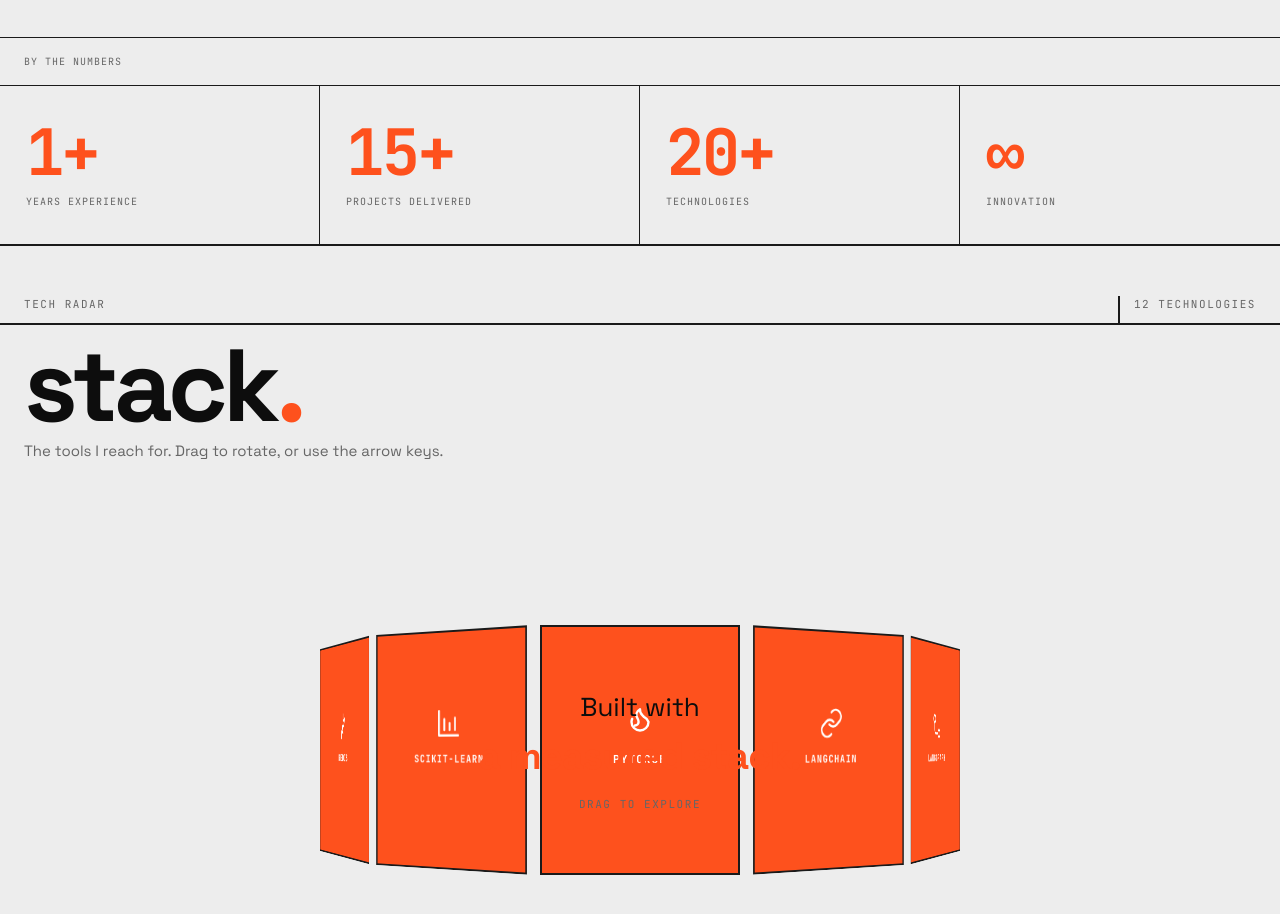
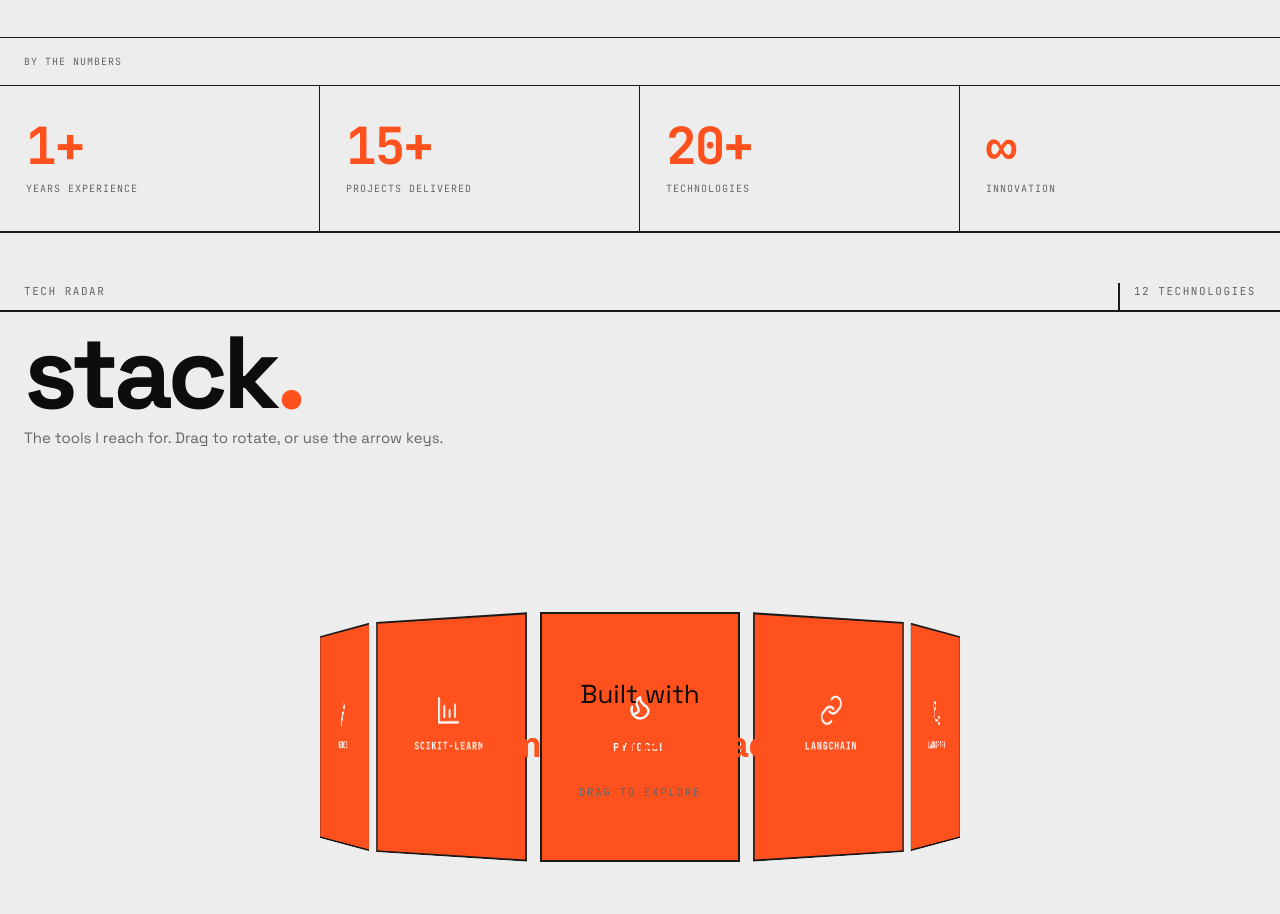
Before and after one commit to Aaryav1130/portfolio_av, a React (Vite) app: page / in a window 1280 px wide. Shown: the part 5000-5914 px from the top of the page. Built offline with nearby package versions, Linux system fonts and the light colour scheme.

Commit message:
style: reduce metric numbers font size slightly

```diff
--- a/preview.html
+++ b/preview.html
@@ -402,8 +402,8 @@ input, textarea { font: inherit; color: inherit; }
 .metrics { display: grid; grid-template-columns: repeat(4, 1fr); border-bottom: 1px solid var(--line); }
 .metric { padding: 34px 26px; border-right: 1px solid var(--line); }
 .metric:last-child { border-right: none; }
-.metric-v { font-family: var(--font-mono); font-size: clamp(40px, 5vw, 64px); font-weight: 700; letter-spacing: -0.04em; color: var(--accent); line-height: 1; }
-.metric-l { margin-top: 10px; font-family: var(--font-mono); font-size: 10px; font-weight: 500; letter-spacing: 0.1em; text-transform: uppercase; color: var(--muted); }
+.metric-v { font-family: var(--font-mono); font-size: clamp(34px, 4vw, 52px); font-weight: 700; letter-spacing: -0.04em; color: var(--accent); line-height: 1; }
+.metric-l { margin-top: 10px; font-family: var(--font-mono); font-size: 10px; font-weight: 400; letter-spacing: 0.1em; text-transform: uppercase; color: var(--muted); }
 #timeline .section-body { padding-bottom: 24px; }
 
 /* skills matrix — four vertically-scrolling tracks
--- a/src/styles.css
+++ b/src/styles.css
@@ -394,7 +394,7 @@ input, textarea { font: inherit; color: inherit; }
 .metrics { display: grid; grid-template-columns: repeat(4, 1fr); border-bottom: 1px solid var(--line); }
 .metric { padding: 34px 26px; border-right: 1px solid var(--line); }
 .metric:last-child { border-right: none; }
-.metric-v { font-family: var(--font-mono); font-size: clamp(40px, 5vw, 64px); font-weight: 700; letter-spacing: -0.04em; color: var(--accent); line-height: 1; }
+.metric-v { font-family: var(--font-mono); font-size: clamp(34px, 4vw, 52px); font-weight: 700; letter-spacing: -0.04em; color: var(--accent); line-height: 1; }
 .metric-l { margin-top: 10px; font-family: var(--font-mono); font-size: 10px; font-weight: 400; letter-spacing: 0.1em; text-transform: uppercase; color: var(--muted); }
 #timeline .section-body { padding-bottom: 24px; }
 
```
